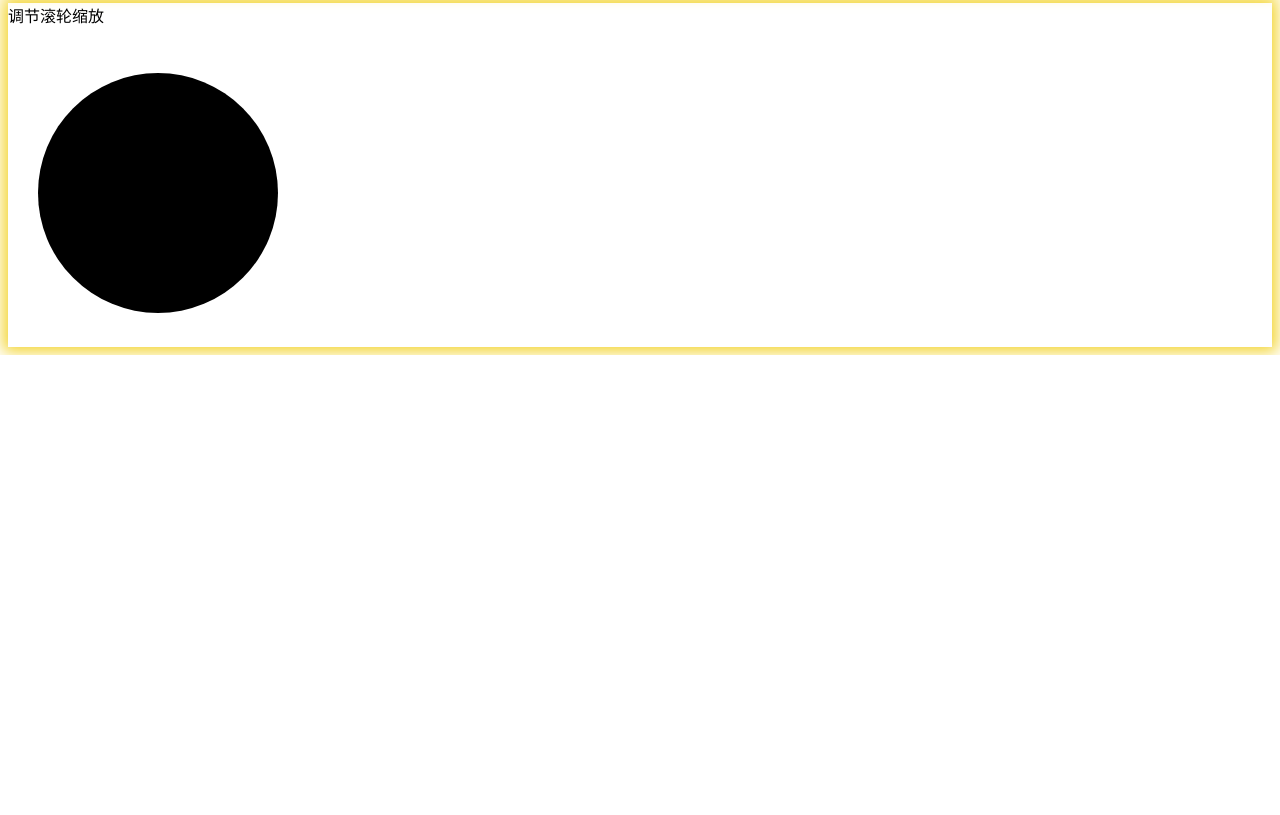
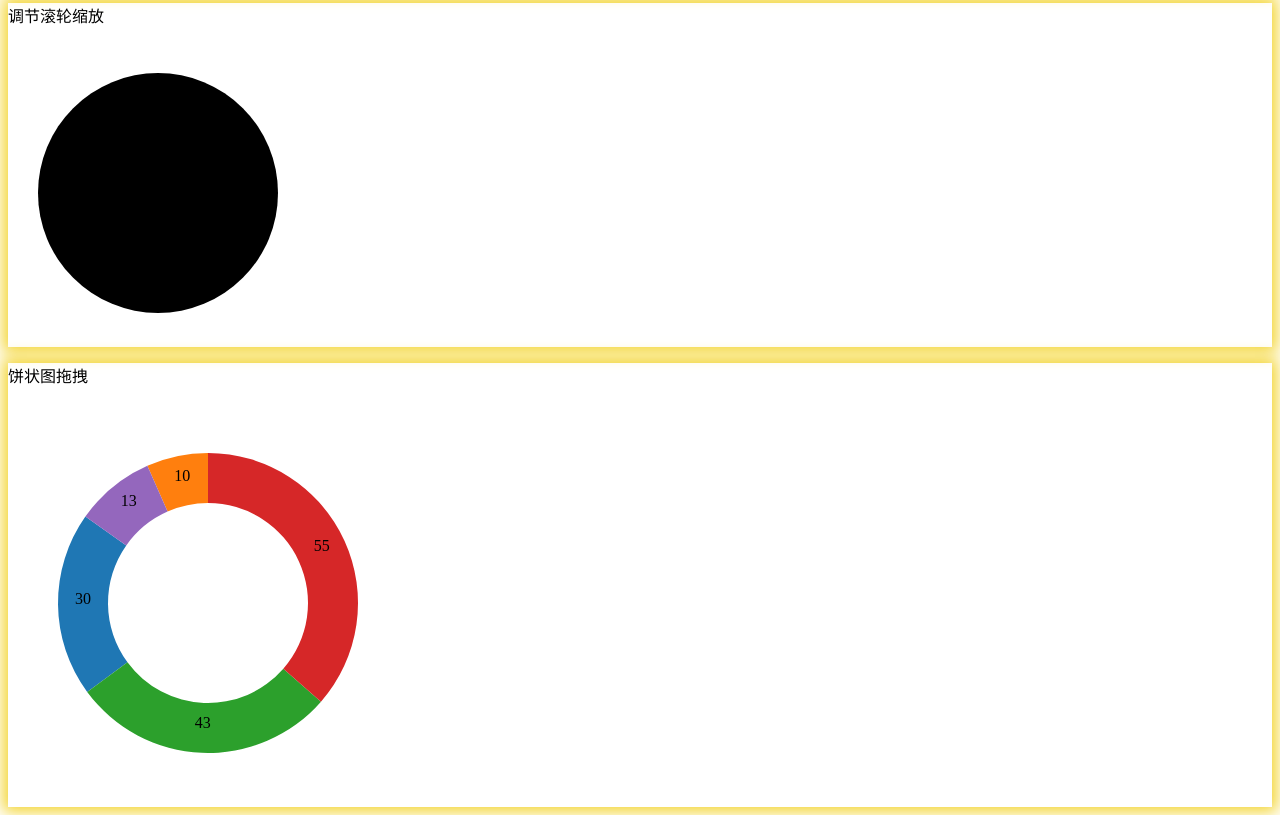
Before and after one commit to zpcalan/js-test, a website: page public/mytest/d3_test/index.html in a window 1280 px wide. Shown: the part 6866-7681 px from the top of the page. Before the commit the page ends 7221 px from the top, so only its background shows below. Drawn offline with Linux system fonts and the light colour scheme.

Commit message:
添加饼状图拖动效果 注意通过初始化偏移量实现位置更新的方法

```diff
--- a/public/mytest/d3_test/index.html
+++ b/public/mytest/d3_test/index.html
@@ -96,6 +96,10 @@
 
 <div class="div zoom">
     <p>调节滚轮缩放</p>
+</div>
+
+<div class="div pie-drag">
+    <p>饼状图拖拽</p>
 </div>
 <script src="/lib/jQuery.min.js"></script>
 <script src="/lib/d3.js"></script>
@@ -880,10 +884,10 @@
                 .attr('fill','steelblue')
 })();
 // 缩放
+// 需要应用来深入学习
 (function () {
     var height=width=300;
     var zoom=d3.zoom().on("zoom",zoomed)
-    console.log(zoom.extent())
     var circle=d3.select('div.zoom')
                 .append('svg')
                 .attr('width',width)
@@ -902,5 +906,54 @@
         d3.select(this)
             .attr('transform',"translate(" + d3.event.transform.x+','+d3.event.transform.y + ")scale(" + d3.event.transform.k + ")")
     }
-})()
+})();
+// 饼状图拖拽
+(function () {
+    var dataset = [ 30 , 10 , 43 , 55 , 13 ];
+    var height=width=400;
+    var pie = d3.pie()(dataset);
+    var outerRadius = 150; //外半径
+    var innerRadius = 100; //内半径，为0则中间没有空白
+    var arc = d3.arc()  //弧生成器
+        .innerRadius(innerRadius)   //设置内半径
+        .outerRadius(outerRadius);  //设置外半径
+    var color = d3.schemeCategory10;
+    var svg=d3.select("div.pie-drag").append('svg').attr('height',height).attr('width',width)
+
+    var arcs = svg.selectAll("g")
+        .data(pie)
+        .enter()
+        .append("g")
+        .attr("transform","translate("+ (width/2) +","+ (height/2) +")")
+        .each(function(d){
+            //指定当前区域的平移量
+            d.dx = width/2;
+            d.dy = height/2;
+        })
+    arcs.append("path")
+        .attr("fill",function(d,i){
+            return color[i];
+        })
+        .attr("d",function(d){
+            return arc(d);   //调用弧生成器，得到路径值
+        });
+
+    arcs.append("text")
+        .attr("transform",function(d){
+            return "translate(" + arc.centroid(d) + ")";
+        })
+        .attr("text-anchor","middle")
+        .text(function(d){
+            return d.data;
+        });
+    // 这里比较tricky 因为整个弧为g单元 包括了text和arc 并且在数据里没有相关的位置坐标
+    // 因此必须在一开始调用each()方法初始化偏移量 通过drag事件中的偏移量dx和dy来实现改变位
+    arcs.call(d3.drag()
+        .on('drag',function (d) {
+            d.dx+=d3.event.dx;
+            d.dy+=d3.event.dy;
+            d3.select(this)
+                .attr('transform',"translate("+d.dx+","+d.dy+")")
+        }))
+})();
 </script>
```
